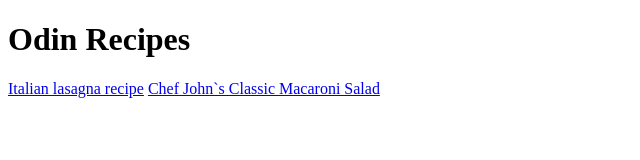
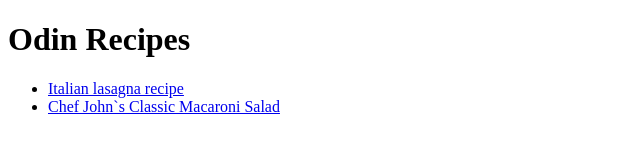
Before and after one commit to Blitzkriegtech/odin-recipes, a plain HTML site: page index.html in a window 1280 px wide. Shown: the whole page, without its empty margins (0-640 px from the left). Drawn offline with Linux system fonts and the light colour scheme.

Commit message:
Make update relative to macaroni recipe

```diff
--- a/index.html
+++ b/index.html
@@ -6,9 +6,13 @@
     </head>
 <body>
     <h1>Odin Recipes</h1>
-        <a href="./recipes/lasagna.html">Italian lasagna recipe</a>
 
-            <a href="./recipes/macaroni.html">Chef John`s Classic Macaroni Salad</a>
+    <ul>
+        <li><a href="./recipes/lasagna.html">Italian lasagna recipe</a></li>
+
+          <li><a href="./recipes/macaroni.html">Chef John`s Classic Macaroni Salad</a></li>
+
+        </ul>
 </body>
 
 </html>
```
